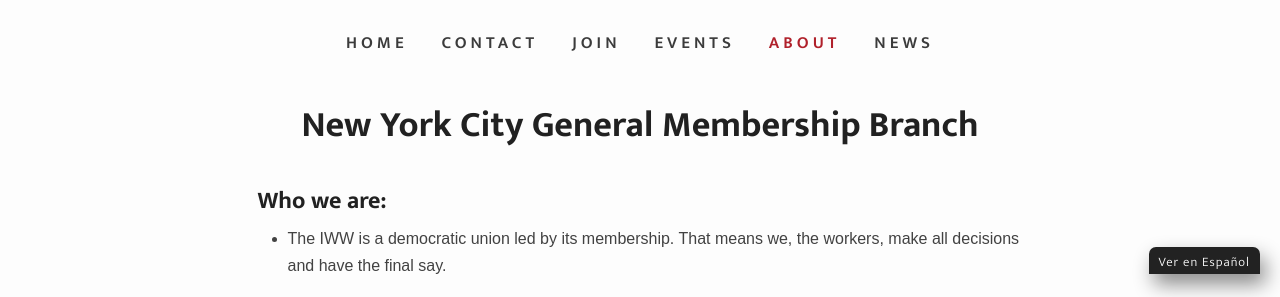
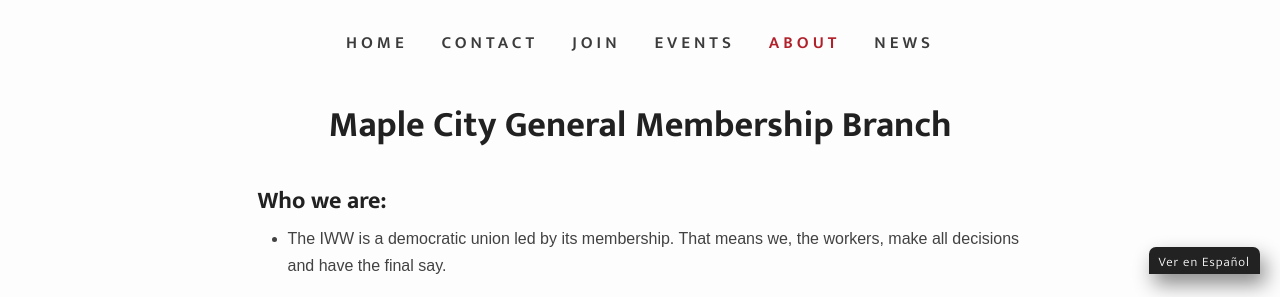
Before and after one commit to iww-maple-city/iww-maple-city.github.io, a Jekyll site: the page built from gmb.html, in a window 1280 px wide. Shown: the part 626-923 px from the top of the page. Built offline with Jekyll 4.4.1, drawn with Linux system fonts in a browser that asks for light colours; some web fonts are replaced.

Commit message:
updated gmb page

```diff
--- a/gmb.html
+++ b/gmb.html
@@ -1,6 +1,6 @@
 ---
 layout: page
-title: New York City General Membership Branch
+title: Maple City General Membership Branch
 permalink: /gmb/
 heading: true
 ---
--- a/literature/why-join.html
+++ b/literature/why-join.html
@@ -33,4 +33,4 @@
   <li>And you want to join us, then ...</li>
 </ul><br>
 <p><strong>We want you! <a href="{{ site.baseurl }}/join">Join the IWW and help us create the One Big Union of all workers!</a></strong></p><br>
-<p><em>Not in NYC? <a href="https://iww.org/branches">Look for your local branch</a>, or <a href="https://iww.org/content/join-one-big-union">join as an at-large member</a>.</em></p>
+<p><em>Not in Indiana? <a href="https://iww.org/branches">Look for your local branch</a>, or <a href="https://iww.org/content/join-one-big-union">join as an at-large member</a>.</em></p>
```
